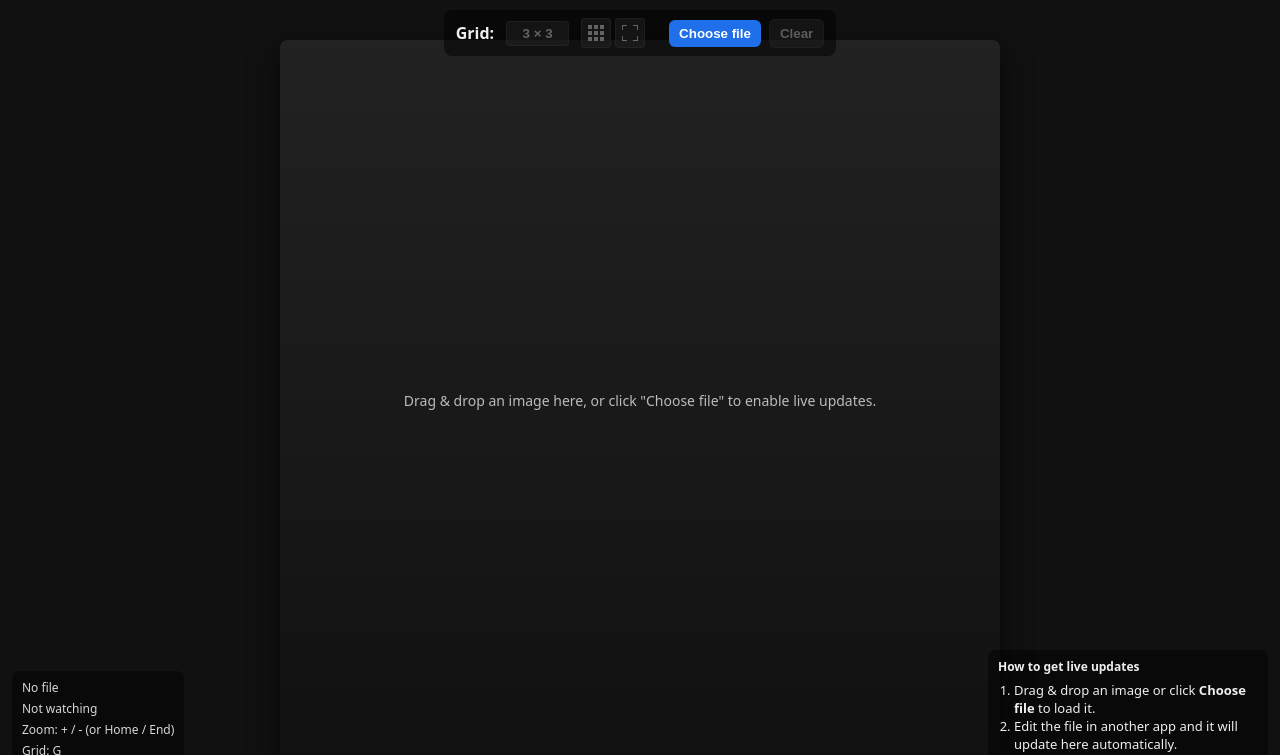
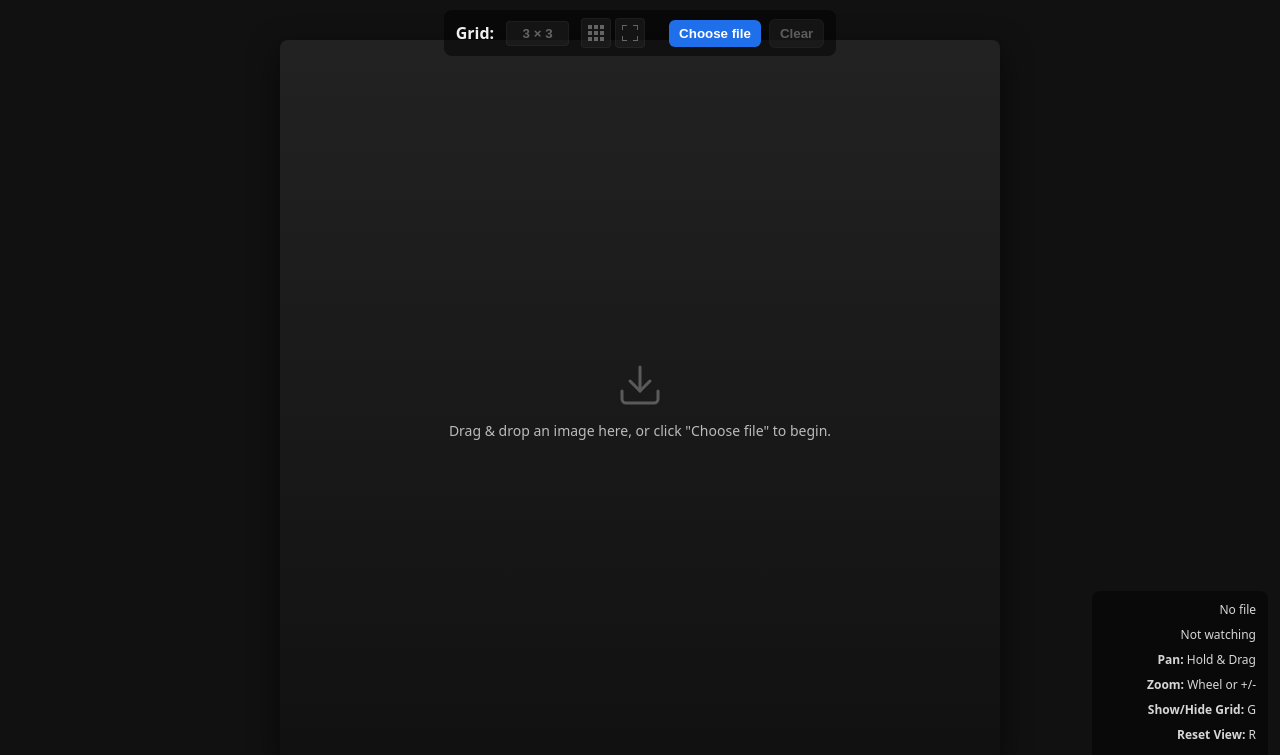
Before and after one commit to shirleyman/LiveTile, a plain HTML site: page index.html in a window 1280 px wide. Shown: the top 755 px of the page. Drawn offline with Linux system fonts and the light colour scheme.

Commit message:
Minor wording and styling change

```diff
--- a/index.html
+++ b/index.html
@@ -76,13 +76,21 @@
     position:absolute;
     inset:0;
     display:flex;
+    flex-direction:column;
     align-items:center;
     justify-content:center;
+    gap:12px;
     color: #bbb;
     font-size:14px;
     pointer-events:none;
     text-align:center;
     padding:12px;
+  }
+
+  .drop-hint svg {
+    width: 48px;
+    height: 48px;
+    opacity: 0.4;
   }
 
   .zoom-overlay {
@@ -101,19 +109,8 @@
     z-index:40;
   }
 
-  .meta {
-    position:fixed;
-    left:12px;
-    bottom:12px;
-    background: rgba(0,0,0,0.45);
-    padding:8px 10px;
-    border-radius:8px;
-    font-size:13px;
-    z-index:30;
-  }
-
-  .meta .small + .small {
-    margin-top: 4px;
+  #colorSampler {
+    display: none;
   }
 
   .instructions {
@@ -121,11 +118,15 @@
     right:12px;
     bottom:12px;
     background: rgba(0,0,0,0.45);
-    padding:8px 10px;
+    padding:10px 12px;
     border-radius:8px;
     font-size:12px;
     z-index:30;
-    max-width:260px;
+    max-width:280px;
+    display: flex;
+    flex-direction: column;
+    align-items: flex-end;
+    gap: 8px;
   }
 
   .instructions-header {
@@ -234,8 +235,6 @@
   @media (max-width:600px){
     .topbar .info { font-size:13px; padding:6px 10px; }
     .zoom-overlay { font-size:18px; }
-    .instructions { display:none; }
-    .meta-line { display:none; }
   }
 </style>
 </head>
@@ -260,25 +259,25 @@
 
   <div class="stage-wrap">
     <div id="stage" class="stage" tabindex="0" aria-label="Tiled image stage" >
-      <div class="drop-hint" id="dropHint">Drag & drop an image here, or click "Choose file" to enable live updates.</div>
+      <div class="drop-hint" id="dropHint">
+        <svg viewBox="0 0 24 24" fill="none" stroke="currentColor" stroke-width="1.5" stroke-linecap="round" stroke-linejoin="round">
+          <path d="M21 15v4a2 2 0 0 1-2 2H5a2 2 0 0 1-2-2v-4"></path>
+          <polyline points="7 10 12 15 17 10"></polyline>
+          <line x1="12" y1="15" x2="12" y2="3"></line>
+        </svg>
+        <span>Drag & drop an image here, or click "Choose file" to begin.</span>
+      </div>
       <div class="zoom-overlay" id="zoomOverlay">3 × 3</div>
     </div>
   </div>
 
-  <div class="meta" id="metaBox">
+  <div class="instructions">
     <div id="fileName" class="small">No file</div>
     <div id="watchState" class="small">Not watching</div>
-    <div class="small meta-line">Zoom: + / - (or Home / End)</div>
-    <div class="small meta-line">Grid: G</div>
-    <div class="small meta-line">Reset View: R</div>
-  </div>
-
-  <div class="instructions">
-    <div class="instructions-header">How to get live updates</div>
-    <ol style="margin:0 0 0 16px;padding:0;font-size:13px;">
-      <li>Drag & drop an image or click <b>Choose file</b> to load it.</li>
-      <li>Edit the file in another app and it will update here automatically.</li>
-    </ol>
+    <div class="small"><b>Pan:</b> Hold & Drag</div>
+    <div class="small"><b>Zoom:</b> Wheel or +/-</div>
+    <div class="small"><b>Show/Hide Grid:</b> G</div>
+    <div class="small"><b>Reset View:</b> R</div>
     <div class="attribution">
       <a href="https://github.com/shirleyman/live-tile" title="View on GitHub" class="credit-link">
         <svg width="14" height="14" viewBox="0 0 16 16" fill="currentColor"><path d="M8 0C3.58 0 0 3.58 0 8c0 3.54 2.29 6.53 5.47 7.59.4.07.55-.17.55-.38 0-.19-.01-.82-.01-1.49-2.01.37-2.53-.49-2.69-.94-.09-.23-.48-.94-.82-1.13-.28-.15-.68-.52-.01-.53.63-.01 1.08.58 1.23.82.72 1.21 1.87.87 2.33.66.07-.52.28-.87.51-1.07-1.78-.2-3.64-.89-3.64-3.95 0-.87.31-1.59.82-2.15-.08-.2-.36-1.02.08-2.12 0 0 .67-.21 2.2.82.64-.18 1.32-.27 2-.27.68 0 1.36.09 2 .27 1.53-1.04 2.2-.82 2.2-.82.44 1.1.16 1.92.08 2.12.51.56.82 1.27.82 2.15 0 3.07-1.87 3.75-3.65 3.95.29.25.54.73.54 1.48 0 1.07-.01 1.93-.01 2.2 0 .21.15.46.55.38A8.013 8.013 0 0 0 16 8c0-4.42-3.58-8-8-8z"/></svg>
@@ -287,7 +286,7 @@
     </div>
   </div>
 
-<canvas id="colorSampler" style="display:none;"></canvas>
+<canvas id="colorSampler"></canvas>
 <input type="file" id="fallbackFileInput" accept="image/*" />
 
 <script>
```
